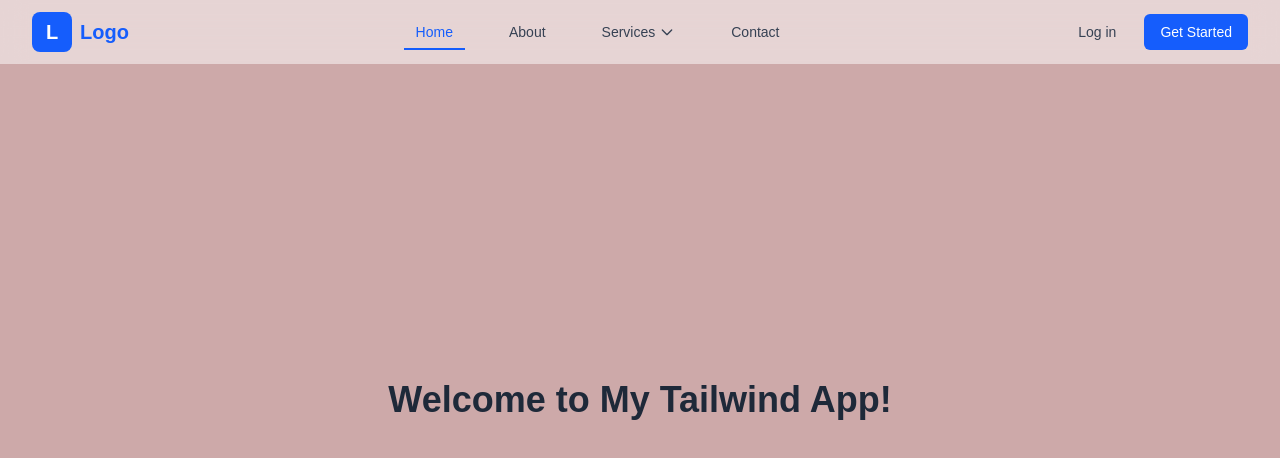
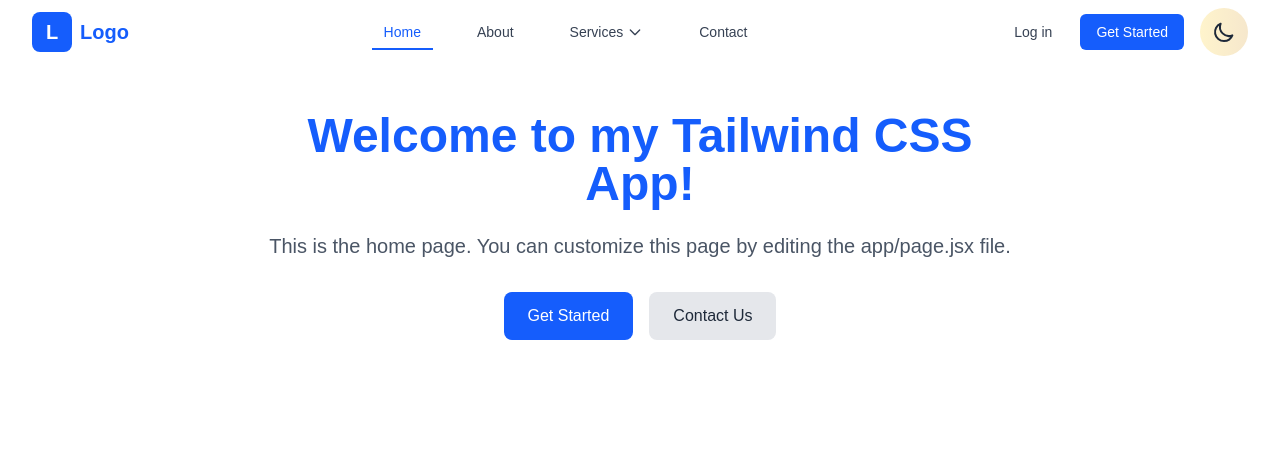
Before and after one commit to taha-ali11/my-tailwind-app, a Next.js app: page / in a window 1280 px wide. Shown: the top 458 px of the page. Built offline with nearby package versions, Linux system fonts and the light colour scheme.

Commit message:
Toggle theme

```diff
--- /dev/null
+++ b/src/app/Theme.jsx
@@ -0,0 +1,88 @@
+// components/ThemeToggle.jsx
+'use client';
+
+import { useState, useEffect } from 'react';
+
+const ThemeToggle = () => {
+  const [theme, setTheme] = useState('light');
+  const [mounted, setMounted] = useState(false);
+
+  useEffect(() => {
+    setMounted(true);
+    const savedTheme = localStorage.getItem('theme');
+    const prefersDark = window.matchMedia('(prefers-color-scheme: dark)').matches;
+
+    if (savedTheme) {
+      setTheme(savedTheme);
+      document.documentElement.classList.toggle('dark', savedTheme === 'dark');
+    } else if (prefersDark) {
+      setTheme('dark');
+      document.documentElement.classList.add('dark');
+    }
+  }, []);
+
+  const toggleTheme = () => {
+    const newTheme = theme === 'light' ? 'dark' : 'light';
+    setTheme(newTheme);
+    document.documentElement.classList.toggle('dark', newTheme === 'dark');
+    localStorage.setItem('theme', newTheme);
+  };
+
+  // Prevent hydration mismatch
+  if (!mounted) {
+    return (
+      <div className="w-10 h-10 bg-gray-200 dark:bg-gray-700 rounded-full animate-pulse" />
+    );
+  }
+
+  return (
+    <button
+      onClick={toggleTheme}
+      className="relative group p-2 rounded-full transition-all duration-300 hover:scale-110"
+      aria-label="Toggle theme"
+    >
+      <div className="absolute inset-0 rounded-full bg-gradient-to-r from-yellow-400 to-yellow-600 dark:from-blue-400 dark:to-purple-600 opacity-20 group-hover:opacity-30 transition-opacity" />
+
+      <div className="relative flex items-center justify-center w-8 h-8">
+        {theme === 'light' ? (
+          // Moon icon
+          <svg
+            className="w-6 h-6 text-gray-800 transition-transform duration-300 group-hover:rotate-12"
+            fill="none"
+            stroke="currentColor"
+            viewBox="0 0 24 24"
+          >
+            <path
+              strokeLinecap="round"
+              strokeLinejoin="round"
+              strokeWidth="2"
+              d="M20.354 15.354A9 9 0 018.646 3.646 9.003 9.003 0 0012 21a9.003 9.003 0 008.354-5.646z"
+            />
+          </svg>
+        ) : (
+          // Sun icon
+          <svg
+            className="w-6 h-6 text-yellow-400 transition-transform duration-300 group-hover:rotate-90"
+            fill="none"
+            stroke="currentColor"
+            viewBox="0 0 24 24"
+          >
+            <path
+              strokeLinecap="round"
+              strokeLinejoin="round"
+              strokeWidth="2"
+              d="M12 3v1m0 16v1m9-9h-1M4 12H3m15.364 6.364l-.707-.707M6.343 6.343l-.707-.707m12.728 0l-.707.707M6.343 17.657l-.707.707M16 12a4 4 0 11-8 0 4 4 0 018 0z"
+            />
+          </svg>
+        )}
+      </div>
+
+      {/* Tooltip */}
+      <span className="absolute -bottom-8 left-1/2 -translate-x-1/2 text-xs bg-gray-800 dark:bg-gray-200 text-white dark:text-gray-800 px-2 py-1 rounded opacity-0 group-hover:opacity-100 transition-opacity whitespace-nowrap">
+        {theme === 'light' ? 'Switch to Dark' : 'Switch to Light'}
+      </span>
+    </button>
+  );
+};
+
+export default ThemeToggle;
--- a/src/app/components/navbar.jsx
+++ b/src/app/components/navbar.jsx
@@ -4,6 +4,7 @@
 import { useState, useEffect } from 'react';
 import Link from 'next/link';
 import { usePathname, useRouter } from 'next/navigation';
+import ThemeToggle from '../Theme';
 
 const Navbar = () => {
   const [isOpen, setIsOpen] = useState(false);
@@ -42,16 +43,12 @@ const Navbar = () => {
     return pathname?.startsWith(path);
   };
 
-  const handleNavigation = (href) => {
-    router.push(href);
-    setIsOpen(false);
-    setDropdownOpen(false);
-  };
-
   return (
     <nav
-      className={`fixed w-full z-50 transition-all duration-300 ${
-        scrolled ? 'bg-white shadow-lg' : 'bg-white/50 backdrop-blur-md'
+      className={`fixed h-16 w-full z-50 transition-all duration-300 ${
+        scrolled
+          ? 'bg-white dark:bg-gray-900 shadow-lg'
+          : 'bg-white/80 dark:bg-gray-900/80 backdrop-blur-md'
       }`}
     >
       <div className="max-w-7xl mx-auto px-4 sm:px-6 lg:px-8">
@@ -59,10 +56,12 @@ const Navbar = () => {
           {/* Logo */}
           <div className="flex items-center">
             <Link href="/" className="flex items-center">
-              <div className="w-10 h-10 bg-blue-600 rounded-lg flex items-center justify-center">
+              <div className="w-10 h-10 bg-blue-600 dark:bg-blue-500 rounded-lg flex items-center justify-center transition-colors">
                 <span className="text-white font-bold text-xl">L</span>
               </div>
-              <span className="ml-2 text-xl font-bold text-blue-600">Logo</span>
+              <span className="ml-2 text-xl font-bold text-blue-600 dark:text-blue-400 transition-colors">
+                Logo
+              </span>
             </Link>
           </div>
 
@@ -76,31 +75,21 @@ const Navbar = () => {
                       onClick={() => setDropdownOpen(!dropdownOpen)}
                       className={`${
                         isActive(link.href)
-                          ? 'text-blue-600'
-                          : 'text-gray-700 group-hover:text-blue-600'
-                      } px-3 py-2 text-sm font-medium transition duration-300 flex items-center`}
+                          ? 'text-blue-600 dark:text-blue-400'
+                          : 'text-gray-700 dark:text-gray-300 group-hover:text-blue-600 dark:group-hover:text-blue-400'
+                      } px-3 py-2 text-sm font-medium transition-all duration-300 flex items-center`}
                     >
                       {link.name}
-                      <svg
-                        className="ml-1 w-4 h-4"
-                        fill="none"
-                        stroke="currentColor"
-                        viewBox="0 0 24 24"
-                      >
-                        <path
-                          strokeLinecap="round"
-                          strokeLinejoin="round"
-                          strokeWidth="2"
-                          d="M19 9l-7 7-7-7"
-                        />
+                      <svg className="ml-1 w-4 h-4" fill="none" stroke="currentColor" viewBox="0 0 24 24">
+                        <path strokeLinecap="round" strokeLinejoin="round" strokeWidth="2" d="M19 9l-7 7-7-7" />
                       </svg>
                     </button>
-                    <div className="absolute left-0 mt-2 w-48 bg-white rounded-md shadow-lg py-1 invisible group-hover:visible transition-all duration-200">
+                    <div className="absolute left-0 mt-2 w-48 bg-white dark:bg-gray-800 rounded-md shadow-lg py-1 invisible group-hover:visible transition-all duration-200">
                       {link.dropdown.map((item) => (
                         <Link
                           key={item.href}
                           href={item.href}
-                          className="block px-4 py-2 text-sm text-gray-700 hover:bg-blue-50 hover:text-blue-600"
+                          className="block px-4 py-2 text-sm text-gray-700 dark:text-gray-300 hover:bg-blue-50 dark:hover:bg-gray-700 hover:text-blue-600 dark:hover:text-blue-400 transition-colors"
                         >
                           {item.name}
                         </Link>
@@ -112,9 +101,9 @@ const Navbar = () => {
                     href={link.href}
                     className={`${
                       isActive(link.href)
-                        ? 'text-blue-600 border-b-2 border-blue-600'
-                        : 'text-gray-700 hover:text-blue-600'
-                    } px-3 py-2 text-sm font-medium transition duration-300`}
+                        ? 'text-blue-600 dark:text-blue-400 border-b-2 border-blue-600 dark:border-blue-400'
+                        : 'text-gray-700 dark:text-gray-300 hover:text-blue-600 dark:hover:text-blue-400'
+                    } px-3 py-2 text-sm font-medium transition-all duration-300`}
                   >
                     {link.name}
                   </Link>
@@ -123,48 +112,35 @@ const Navbar = () => {
             ))}
           </div>
 
-          {/* CTA Buttons */}
+          {/* CTA Buttons and Theme Toggle */}
           <div className="hidden md:flex items-center space-x-4">
             <Link
               href="/login"
-              className="text-gray-700 hover:text-blue-600 px-3 py-2 text-sm font-medium"
+              className="text-gray-700 dark:text-gray-300 hover:text-blue-600 dark:hover:text-blue-400 px-3 py-2 text-sm font-medium transition-colors"
             >
               Log in
             </Link>
             <Link
               href="/signup"
-              className="bg-blue-600 text-white px-4 py-2 rounded-md text-sm font-medium hover:bg-blue-700 transition duration-300"
+              className="bg-blue-600 dark:bg-blue-500 text-white px-4 py-2 rounded-md text-sm font-medium hover:bg-blue-700 dark:hover:bg-blue-600 transition-colors"
             >
               Get Started
             </Link>
+            <ThemeToggle />
           </div>
 
-          {/* Mobile menu button */}
-          <div className="md:hidden flex items-center">
+          {/* Mobile menu */}
+          <div className="md:hidden flex items-center space-x-2">
+            <ThemeToggle />
             <button
               onClick={() => setIsOpen(!isOpen)}
-              className="inline-flex items-center justify-center p-2 rounded-md text-gray-700 hover:text-blue-600 hover:bg-gray-100 focus:outline-none"
+              className="inline-flex items-center justify-center p-2 rounded-md text-gray-700 dark:text-gray-300 hover:text-blue-600 dark:hover:text-blue-400 hover:bg-gray-100 dark:hover:bg-gray-800 focus:outline-none transition-colors"
             >
-              <svg
-                className="h-6 w-6"
-                stroke="currentColor"
-                fill="none"
-                viewBox="0 0 24 24"
-              >
+              <svg className="h-6 w-6" stroke="currentColor" fill="none" viewBox="0 0 24 24">
                 {isOpen ? (
-                  <path
-                    strokeLinecap="round"
-                    strokeLinejoin="round"
-                    strokeWidth="2"
-                    d="M6 18L18 6M6 6l12 12"
-                  />
+                  <path strokeLinecap="round" strokeLinejoin="round" strokeWidth="2" d="M6 18L18 6M6 6l12 12" />
                 ) : (
-                  <path
-                    strokeLinecap="round"
-                    strokeLinejoin="round"
-                    strokeWidth="2"
-                    d="M4 6h16M4 12h16M4 18h16"
-                  />
+                  <path strokeLinecap="round" strokeLinejoin="round" strokeWidth="2" d="M4 6h16M4 12h16M4 18h16" />
                 )}
               </svg>
             </button>
@@ -174,7 +150,7 @@ const Navbar = () => {
 
       {/* Mobile Menu */}
       {isOpen && (
-        <div className="md:hidden bg-white shadow-lg">
+        <div className="md:hidden bg-white dark:bg-gray-900 shadow-lg transition-colors">
           <div className="px-2 pt-2 pb-3 space-y-1">
             {navLinks.map((link) => (
               <div key={link.href}>
@@ -182,23 +158,11 @@ const Navbar = () => {
                   <>
                     <button
                       onClick={() => setDropdownOpen(!dropdownOpen)}
-                      className="w-full text-left px-3 py-2 rounded-md text-base font-medium text-gray-700 hover:bg-gray-50 flex items-center justify-between"
+                      className="w-full text-left px-3 py-2 rounded-md text-base font-medium text-gray-700 dark:text-gray-300 hover:bg-gray-50 dark:hover:bg-gray-800 flex items-center justify-between transition-colors"
                     >
                       {link.name}
-                      <svg
-                        className={`w-4 h-4 transition-transform ${
-                          dropdownOpen ? 'rotate-180' : ''
-                        }`}
-                        fill="none"
-                        stroke="currentColor"
-                        viewBox="0 0 24 24"
-                      >
-                        <path
-                          strokeLinecap="round"
-                          strokeLinejoin="round"
-                          strokeWidth="2"
-                          d="M19 9l-7 7-7-7"
-                        />
+                      <svg className={`w-4 h-4 transition-transform ${dropdownOpen ? 'rotate-180' : ''}`} fill="none" stroke="currentColor" viewBox="0 0 24 24">
+                        <path strokeLinecap="round" strokeLinejoin="round" strokeWidth="2" d="M19 9l-7 7-7-7" />
                       </svg>
                     </button>
                     {dropdownOpen && (
@@ -207,7 +171,7 @@ const Navbar = () => {
                           <Link
                             key={item.href}
                             href={item.href}
-                            className="block px-3 py-2 rounded-md text-base font-medium text-gray-600 hover:bg-gray-50 hover:text-blue-600"
+                            className="block px-3 py-2 rounded-md text-base font-medium text-gray-600 dark:text-gray-400 hover:bg-gray-50 dark:hover:bg-gray-800 hover:text-blue-600 dark:hover:text-blue-400 transition-colors"
                             onClick={() => setIsOpen(false)}
                           >
                             {item.name}
@@ -221,9 +185,9 @@ const Navbar = () => {
                     href={link.href}
                     className={`${
                       isActive(link.href)
-                        ? 'bg-blue-50 text-blue-600'
-                        : 'text-gray-700 hover:bg-gray-50 hover:text-blue-600'
-                    } block px-3 py-2 rounded-md text-base font-medium`}
+                        ? 'bg-blue-50 dark:bg-blue-900/20 text-blue-600 dark:text-blue-400'
+                        : 'text-gray-700 dark:text-gray-300 hover:bg-gray-50 dark:hover:bg-gray-800 hover:text-blue-600 dark:hover:text-blue-400'
+                    } block px-3 py-2 rounded-md text-base font-medium transition-colors`}
                     onClick={() => setIsOpen(false)}
                   >
                     {link.name}
@@ -231,17 +195,17 @@ const Navbar = () => {
                 )}
               </div>
             ))}
-            <div className="pt-4 pb-3 border-t border-gray-200">
+            <div className="pt-4 pb-3 border-t border-gray-200 dark:border-gray-700 transition-colors">
               <Link
                 href="/login"
-                className="block px-3 py-2 rounded-md text-base font-medium text-gray-700 hover:bg-gray-50"
+                className="block px-3 py-2 rounded-md text-base font-medium text-gray-700 dark:text-gray-300 hover:bg-gray-50 dark:hover:bg-gray-800 transition-colors"
                 onClick={() => setIsOpen(false)}
               >
                 Log in
               </Link>
               <Link
                 href="/signup"
-                className="block px-3 py-2 rounded-md text-base font-medium text-white bg-blue-600 hover:bg-blue-700 mt-2"
+                className="block px-3 py-2 rounded-md text-base font-medium text-white bg-blue-600 dark:bg-blue-500 hover:bg-blue-700 dark:hover:bg-blue-600 mt-2 transition-colors"
                 onClick={() => setIsOpen(false)}
               >
                 Get Started
--- a/src/app/globals.css
+++ b/src/app/globals.css
@@ -1,26 +1,69 @@
+/* app/globals.css */
 @import "tailwindcss";
 
+/* Custom variant for dark mode */
+@custom-variant dark (&:where(.dark, .dark *));
+
+/* CSS Variables */
 :root {
-  --background: #7777ff;
-  --foreground: #0292cf;
+  --background: #ffffff;
+  --foreground: #171717;
+  --navbar-bg: #ffffff;
+  --navbar-text: #374151;
+  --navbar-hover: #2563eb;
+  --dropdown-bg: #ffffff;
+  --border-color: #e5e7eb;
 }
 
-@theme inline {
-  --color-background: var(--background);
-  --color-foreground: var(--foreground);
-  --font-sans: var(--font-geist-sans);
-  --font-mono: var(--font-geist-mono);
+/* Dark mode variables */
+.dark {
+  --background: #0a0a0a;
+  --foreground: #ededed;
+  --navbar-bg: #111827;
+  --navbar-text: #d1d5db;
+  --navbar-hover: #60a5fa;
+  --dropdown-bg: #1f2937;
+  --border-color: #374151;
 }
 
-@media (prefers-color-scheme: light) {
-  :root {
-    --background: #cda9a9;
+/* System preference dark mode */
+@media (prefers-color-scheme: dark) {
+  :root:not(.light) {
+    --background: #0a0a0a;
     --foreground: #ededed;
+    --navbar-bg: #111827;
+    --navbar-text: #d1d5db;
+    --navbar-hover: #60a5fa;
+    --dropdown-bg: #1f2937;
+    --border-color: #374151;
   }
 }
 
+/* Apply styles */
 body {
   background: var(--background);
   color: var(--foreground);
   font-family: Arial, Helvetica, sans-serif;
+  transition: background-color 0.3s ease, color 0.3s ease;
 }
+
+/* Custom utility classes for navbar */
+.navbar-bg {
+  background-color: var(--navbar-bg);
+}
+
+.navbar-text {
+  color: var(--navbar-text);
+}
+
+.navbar-hover:hover {
+  color: var(--navbar-hover);
+}
+
+.dropdown-bg {
+  background-color: var(--dropdown-bg);
+}
+
+.border-custom {
+  border-color: var(--border-color);
+}
--- a/src/app/page.jsx
+++ b/src/app/page.jsx
@@ -1,11 +1,36 @@
+// app/page.jsx
+import Link from 'next/link';  // ← Add this import
 import Navbar from "./components/navbar";
 
 export default function Home() {
   return (
     <>
       <Navbar />
-      <div className="flex items-center justify-center h-screen">
-        <h1 className="text-4xl font-bold text-gray-800">Welcome to My Tailwind App!</h1>
+      <div className="min-h-screen bg-white dark:bg-gray-900 text-gray-900 dark:text-gray-100 transition-colors duration-300 pt-16">
+        <div className="container mx-auto px-4 py-12">
+          <div className="max-w-3xl mx-auto text-center">
+            <h1 className="text-4xl md:text-5xl font-bold mb-6 text-blue-600 dark:text-blue-400 transition-colors">
+              Welcome to my Tailwind CSS App!
+            </h1>
+            <p className="text-lg md:text-xl text-gray-600 dark:text-gray-400 transition-colors">
+              This is the home page. You can customize this page by editing the app/page.jsx file.
+            </p>
+            <div className="mt-8 flex flex-col sm:flex-row gap-4 justify-center">
+              <Link
+                href="/about"
+                className="px-6 py-3 bg-blue-600 dark:bg-blue-500 text-white rounded-lg hover:bg-blue-700 dark:hover:bg-blue-600 transition-colors"
+              >
+                Get Started
+              </Link>
+              <Link
+                href="/contact"
+                className="px-6 py-3 bg-gray-200 dark:bg-gray-700 text-gray-800 dark:text-gray-200 rounded-lg hover:bg-gray-300 dark:hover:bg-gray-600 transition-colors"
+              >
+                Contact Us
+              </Link>
+            </div>
+          </div>
+        </div>
       </div>
     </>
   );
```
